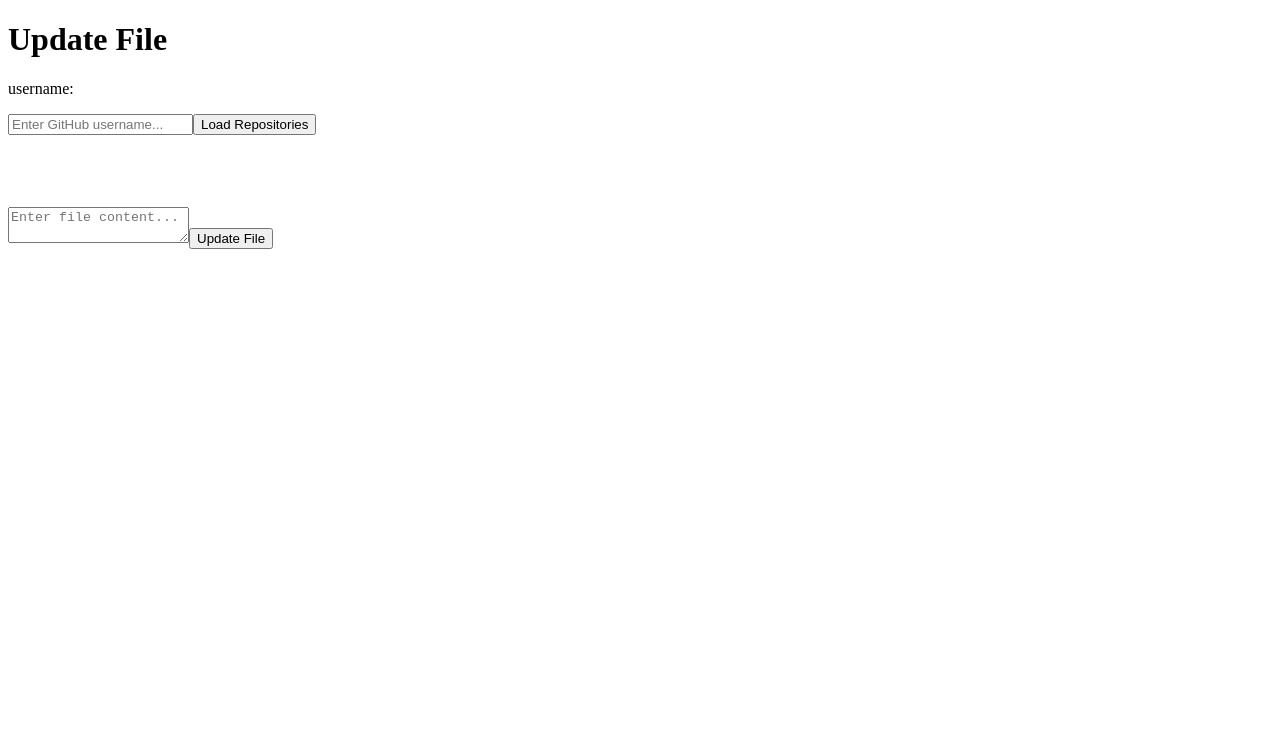
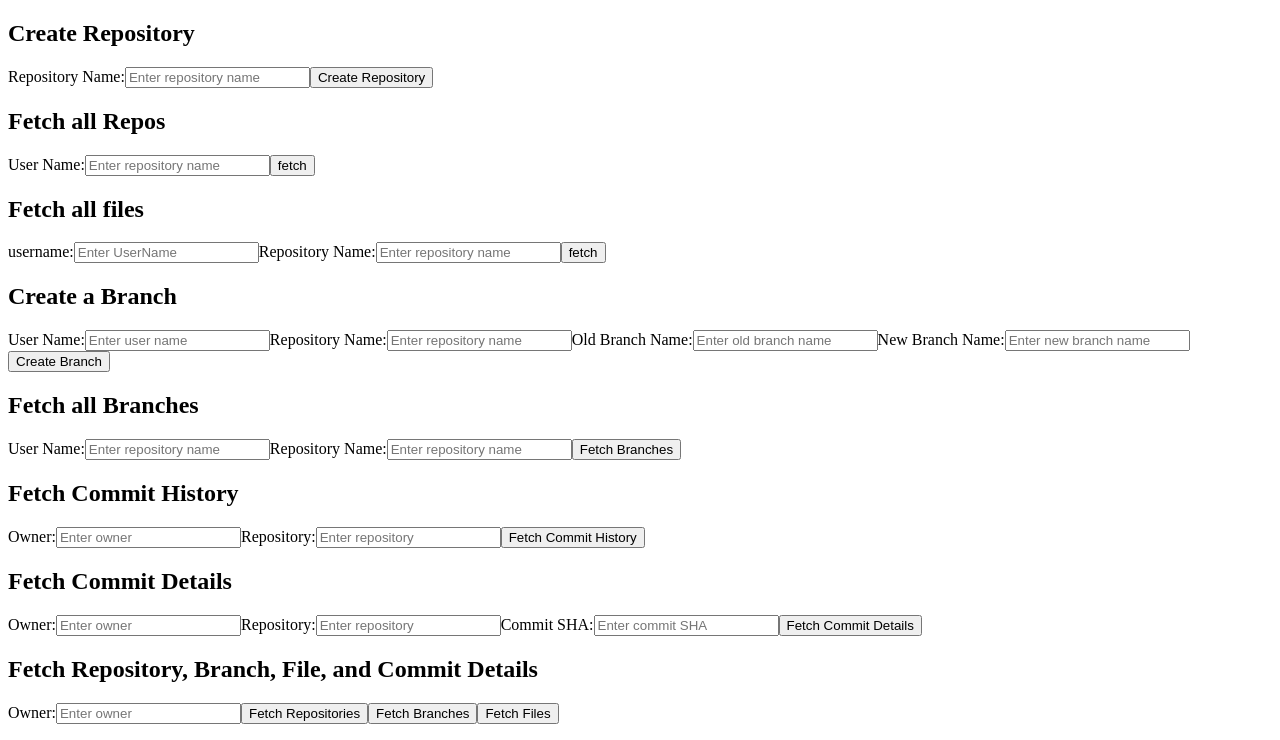
Before and after one commit to Poonam1216/POC-gitea, an Angular app: page / in a window 1280 px wide. Shown: the top 740 px of the page. Built offline with nearby package versions, Linux system fonts and the light colour scheme.

Commit message:
POC of gitea

```diff
--- a/src/app/app.component.html
+++ b/src/app/app.component.html
@@ -1,4 +1,4 @@
-<!-- <div>
+<div>
   <h2>Create Repository</h2>
   <label for="repoName">Repository Name:</label>
   <input [(ngModel)]="repoName" id="repoName" placeholder="Enter repository name" />
@@ -6,14 +6,14 @@
   <p>{{ createdRepoMessage }}</p>
 </div>
 
-
 <div>
   <h2>Fetch all Repos</h2>
   <label for="userNameFetch">User Name:</label>
   <input [(ngModel)]="username" id="userNameFetch" placeholder="Enter repository name" />
   <button (click)="fetchAllRepos()">fetch</button>
-  <p>{{ allRepos.toString() }}</p>
+  <p>{{ allRepos }}</p>
 </div>
+
 
 <div>
   <h2>Fetch all files</h2>
@@ -25,9 +25,9 @@
   <div *ngFor="let file of allFiles">
     <p (click)="DiveIn(file)">{{ file.name }}</p>
   </div>
-</div> -->
+</div>
 
-<!-- <div>
+<div>
   <h2>Create a Branch</h2>
 
   <label for="userName">User Name:</label>
@@ -43,11 +43,11 @@
   <input [(ngModel)]="newBranchName" id="newBranchName" placeholder="Enter new branch name" />
 
   <button (click)="createBranch()">Create Branch</button>
-</div> -->
+</div>
 
 
 
-<!-- <div>
+<div>
   <h2>Fetch all Branches</h2>
   <label for="userName">User Name:</label>
   <input [(ngModel)]="username" id="userName" placeholder="Enter repository name" />
@@ -111,7 +111,7 @@
       </li>
     </ul>
   </div>
-</div> -->
+</div>
 
 <!-- <div>
   <h1>Fetch Public Repo</h1>
@@ -175,13 +175,12 @@
 
 
 
-<div>
+<!-- <div>
   <h1>Update File</h1>
   <p>username: </p>
   <input [(ngModel)]="username" placeholder="Enter GitHub username...">
   <button (click)="loadRepositories()">Load Repositories</button>
   <br>
-  <!-- Select repository, branch, folder, and file -->
   <div *ngIf="repositories && repositories.length > 0">
     <label for="repositories">Select Repository:</label>
     <select id="repositories" [(ngModel)]="selectedRepoName" (change)="loadBranches()">
@@ -218,14 +217,12 @@
     </select>
   </div>
   <br>
-  <!-- Add a textarea for editing content -->
   <textarea [(ngModel)]="fileContent" placeholder="Enter file content..."></textarea>
 
-  <!-- Add a button to trigger the file update -->
   <button (click)="updateFileContent()">Update File</button>
 
 
-</div>
+</div> -->
 
 
 <!-- <div>
@@ -276,7 +273,6 @@
     </option>
   </select>
 </div>
-
 
 <button (click)="deleteBranch()">Delete Branch</button>
 </div>
@@ -340,7 +336,63 @@
   <button (click)="deleteRepository()">Delete Repository</button>
 </div> -->
 
-<br><br><br><br><br><br><br><br>
+
+
+
+<div>
+  <h2>Fetch Repository, Branch, File, and Commit Details</h2>
+  <label for="username">Owner:</label>
+  <input [(ngModel)]="username" id="username" placeholder="Enter owner" />
+
+  <!-- Fetch Repositories -->
+  <button (click)="fetchAllRepos()">Fetch Repositories</button>
+  <div *ngIf="allRepos && allRepos.length > 0">
+    <label for="repoName">Select Repository:</label>
+    <select id="repoName" [(ngModel)]="repoName">
+      <option *ngFor="let repo of allRepos" [value]="repo.name">{{ repo.name }}</option>
+    </select>
+  </div>
+
+  <!-- Fetch Branches -->
+  <button (click)="fetchBranch()">Fetch Branches</button>
+  <div *ngIf="allBranches && allBranches.length > 0">
+    <label for="branchSelector">Select Branch:</label>
+    <select id="branchSelector" [(ngModel)]="selectedBranch">
+      <option *ngFor="let branch of allBranches" [value]="branch.name">{{ branch.name }}</option>
+    </select>
+  </div>
+
+  <!-- Fetch Files -->
+  <button (click)="fetchAllFiles()">Fetch Files</button>
+  <div *ngIf="allFiles && allFiles.length > 0">
+    <label for="fileSelector">Select File:</label>
+    <div *ngFor="let file of allFiles">
+      <p (click)="DiveIn(file)">{{ file.name }}</p>
+    </div>
+  </div>
+  <br><br>
+
+  <!-- Edit File Content -->
+  <textarea [(ngModel)]="fileContent" placeholder="Enter file content..."
+    style="width: 500px; height: 500px; "></textarea>
+  <button (click)="updateFiles()">Update File</button>
+</div>
+
+
+
+
+
+
+
+
+
+
+
+
+
+
+
+<br><br><br><br><br><br><br>
 <!--
 <h2>Repository List</h2>
 <ul *ngIf="allRepos && allRepos.length > 0">
--- a/src/app/app.component.ts
+++ b/src/app/app.component.ts
@@ -60,6 +60,7 @@ export class AppComponent {
 
 
   constructor(private giteaService: GiteaService) {}
+
   createRepository(): void {
     this.giteaService.createRepository(this.repoName).subscribe({
       next: (_response) => {
@@ -72,6 +73,7 @@ export class AppComponent {
     });
   }
 
+
   fetchAllRepos(){
     this.giteaService.getAllRepos(this.username).subscribe({
       next:(response)=>{
@@ -83,31 +85,20 @@ export class AppComponent {
       }
     })
   }
-  // fetchAllFiles(){
-  //   this.giteaService.getAllFiles(this.username, this.repoName, this.filePath).subscribe({
-  //     next:(response)=>{
-  //       this.allFiles = response;
-  //       console.log(response)
-  //     },
-  //     error:(error)=>{
-  //       console.error(error);
-  //     }
-  //   })
-  // }
+  fetchAllFiles(){
+    this.giteaService.getAllFiles(this.username, this.repoName, this.filePath).subscribe({
+      next:(response)=>{
+        this.allFiles = response;
+        console.log(response)
+      },
+      error:(error)=>{
+        console.error(error);
+      }
+    })
+  }
 
 
-  fetchAllFiles() {
-    this.filePath = ''; // Clear the selected file path
-    this.giteaService.getAllFiles(this.username, this.repoName, '').subscribe({
-      next: (response) => {
-        this.allFiles = response;
-        console.log(response);
-      },
-      error: (error) => {
-        console.error(error);
-      },
-    });
-  }
+
   loading: boolean = false;
 
   fetchBranch(): void {
@@ -175,15 +166,15 @@ export class AppComponent {
   }
 
   fetchCommitDetails() {
-    this.giteaService.getChangedFileFromCommit(this.username, this.repoName, this.sha).subscribe(
-      (data: any) => {
+    this.giteaService.getChangedFileFromCommit(this.username, this.repoName, this.sha).subscribe({
+      next:(data) => {
         this.commitDetails = data;
         console.log('Commit Details:', this.commitDetails);
       },
-      (error:any) => {
+      error:(error) => {
         console.error('Error fetching commit details:', error);
       }
-    );
+  });
   }
 
 
@@ -385,107 +376,25 @@ export class AppComponent {
   }
 
 
-  // Update the selected file content
-  // updateFileContent(): void {
-  //   if (!this.selectedRepoName || !this.selectedBranch || !this.selectedFolderPath || !this.selectedFileName || !this.fileContent) {
-  //     console.error('Repository name, branch, folder path, file name, and content are required.');
-  //     return;
-  //   }
 
-  //   const filePathToUpdate = this.selectedFolderPath === '/' ? this.selectedFileName : `${this.selectedFolderPath}/${this.selectedFileName}`;
 
-  //   this.giteaService.updateFile(
-  //     this.username,
-  //     this.selectedRepoName,
-  //     filePathToUpdate,
-  //     this.fileContent,
-  //     this.selectedBranch
-  //   ).subscribe({
-  //     next: (response: any) => {
-  //       console.log('File updated successfully:', response);
-  //       // Handle success, if needed
-  //       // After updating, you can reload the folder contents to reflect changes
-  //       this.loadFolderContents();
-  //     },
-  //     error: (error: any) => {
-  //       console.error('Error updating file:', error);
-  //       // Handle error, if needed
-  //     }
-  //   });
-  // }
 
-  // Update the file content in the repository
-// Update the file content in the repository
-updateFileContent(): void {
-  // Check if any of the required parameters is missing
-  if (!this.selectedRepoName || !this.selectedBranch || !this.selectedFolderPath || !this.selectedFileName || !this.fileContent) {
-    console.error('Repository name, branch, folder path, file name, and content are required.');
-    return;
-  }
-
-  // Construct the file path based on the selected folder path
-  const filePathToUpdate = this.selectedFolderPath === '/' ? this.selectedFileName : `${this.selectedFolderPath}/${this.selectedFileName}`;
-
-  // Fetch the latest commit SHA for the selected branch
-  this.getLatestCommitSHA(this.username, this.selectedRepoName, this.selectedBranch).subscribe({
-    next: (commitSHA: string) => {
-
-      console.log("File")
-      if (!commitSHA) {
-        console.error('Latest commit SHA is undefined or empty.');
-        // Handle error or return, depending on your requirements
-        // return;
+updateFiles() {
+  this.giteaService.updateFiles(this.username, this.repoName, this.filePath, this.fileContent, this.branch, this.sha)
+    .subscribe(
+      (response) => {
+        console.log('File updated successfully:', response);
+        // Add any additional handling after successful update
+      },
+      (error) => {
+        console.error('Error updating file:', error);
+        // Handle error as needed
       }
-
-      console.log('Latest commit SHA:', commitSHA); // Log the commit SHA
-
-      // Update the file with the latest commit SHA included in the headers
-      const headers = new HttpHeaders({ 'If-Match': "920a569ae69d22c85c60ef8356cfccd035ef8355" });
-
-      this.giteaService.updateFile(
-        this.username,
-        this.selectedRepoName,
-        filePathToUpdate, // Use the constructed file path
-        this.fileContent,
-        this.selectedBranch,
-        headers
-      ).subscribe({
-        next: (response: any) => {
-
-          console.log('File updated successfully:', response);
-          // Handle success, if needed
-          // After updating, you can reload the folder contents to reflect changes
-          this.loadFolderContents();
-        },
-        error: (error: any) => {
-          console.error('Error updating file:', error);
-          // Handle error, if needed
-        }
-      });
-    },
-    error: (error: any) => {
-      console.error('Error fetching latest commit SHA:', error);
-      // Handle error, if needed
-    }
-  });
+    );
 }
 
 
 
-
-
-getLatestCommitSHA(username: string, repoName: string, branchName: string): Observable<string> {
-  // Fetch branches for the repository
-  return this.giteaService.getBranches(username, repoName).pipe(
-    map((branches: any[]) => {
-      // Find the branch by name
-      const branch = branches.find(b => b.name === branchName);
-
-      // Return the latest commit SHA for the branch
-      return branch ? branch.commit.sha : '';
-    })
-  );
-}
 
 
 
--- a/src/app/gitea.service.ts
+++ b/src/app/gitea.service.ts
@@ -7,15 +7,14 @@ import { forkJoin, map, Observable,switchMap } from 'rxjs';
   })
   export class GiteaService {
 
-
-//   private apiUrl = 'http://localhost:3000/api/v1';
 private apiUrl ='http://localhost:3000/api/v1';
 
   // private username= 'PoonamRani';
   // private password= '172eb9c996e50759f5ae5ea091f81e1bf8f5eb6c'
 
  private username = 'poonamgaian';
-  private password = '66fb170d73916344855cf3c43be55d799265b762';
+ private password = '66fb170d73916344855cf3c43be55d799265b762';
+
   constructor(private http: HttpClient) {}
 
   private getHeaders(): HttpHeaders {
@@ -118,7 +117,7 @@ private apiUrl ='http://localhost:3000/api/v1';
 
 
 
-  getCommitHistory(username: string, repo: string, sha: string = 'master'): Observable<any> {
+  getCommitHistory(username: string, repo: string, sha: string = ''): Observable<any> {
     const url = `${this.apiUrl}/repos/${username}/${repo}/commits`;
 
     // You can customize the parameters based on your needs
@@ -182,28 +181,28 @@ private apiUrl ='http://localhost:3000/api/v1';
   //   return this.http.put<any>(url, requestBody, { headers });
   // }
 
-  updateFile(
-    username: string,
-    repoName: string,
-    filePath: string,
-    content: string,
-    branch: string,
-    headers: HttpHeaders // Pass headers as an argument
-  ): Observable<any> {
-    const url = `${this.apiUrl}/repos/${username}/${repoName}/contents/${filePath}`;
-    const body = {
-      content: btoa(content), // Encode content as base64
-      branch: branch
+  updateFiles(owner: string, repo: string, filePath: string, content: string, branch: string, sha: string): Observable<any> {
+    const url = `${this.apiUrl}/repos/${owner}/${repo}/contents/${filePath}`;
+
+    // Define the request body
+    const requestBody = {
+      author: { name: 'Your Author Name', email: 'your.email@example.com' },  // Update with your author details
+      branch: branch,
+      committer: { name: 'Your Committer Name', email: 'your.committer@example.com' },  // Update with your committer details
+      content: btoa(content),  // Base64 encode the content
+      message: 'Your commit message',  // Update with your commit message
+      sha: sha
+      // Add other parameters as needed
     };
-    console.log("content",content,)
-    return this.http.put(url, body, { headers });
+
+    return this.http.put(url, requestBody, { headers: this.getHeaders() });
   }
 
 
-  getLatestCommitSHA(username: string, repoName: string, branch: string): Observable<string> {
-    const url = `${this.apiUrl}/${username}/${repoName}/branches/${branch}`;
-    return this.http.get<{ commit: { id: string } }>(url).pipe(map(response => response.commit.id));
-  }
+  // getLatestCommitSHA(username: string, repoName: string, branch: string): Observable<string> {
+  //   const url = `${this.apiUrl}/${username}/${repoName}/branches/${branch}`;
+  //   return this.http.get<{ commit: { id: string } }>(url).pipe(map(response => response.commit.id));
+  // }
 
 
   getBranches(username: string, repoName: string): Observable<any> {
```
Lines whose indentation alone changed are shown as unchanged.
